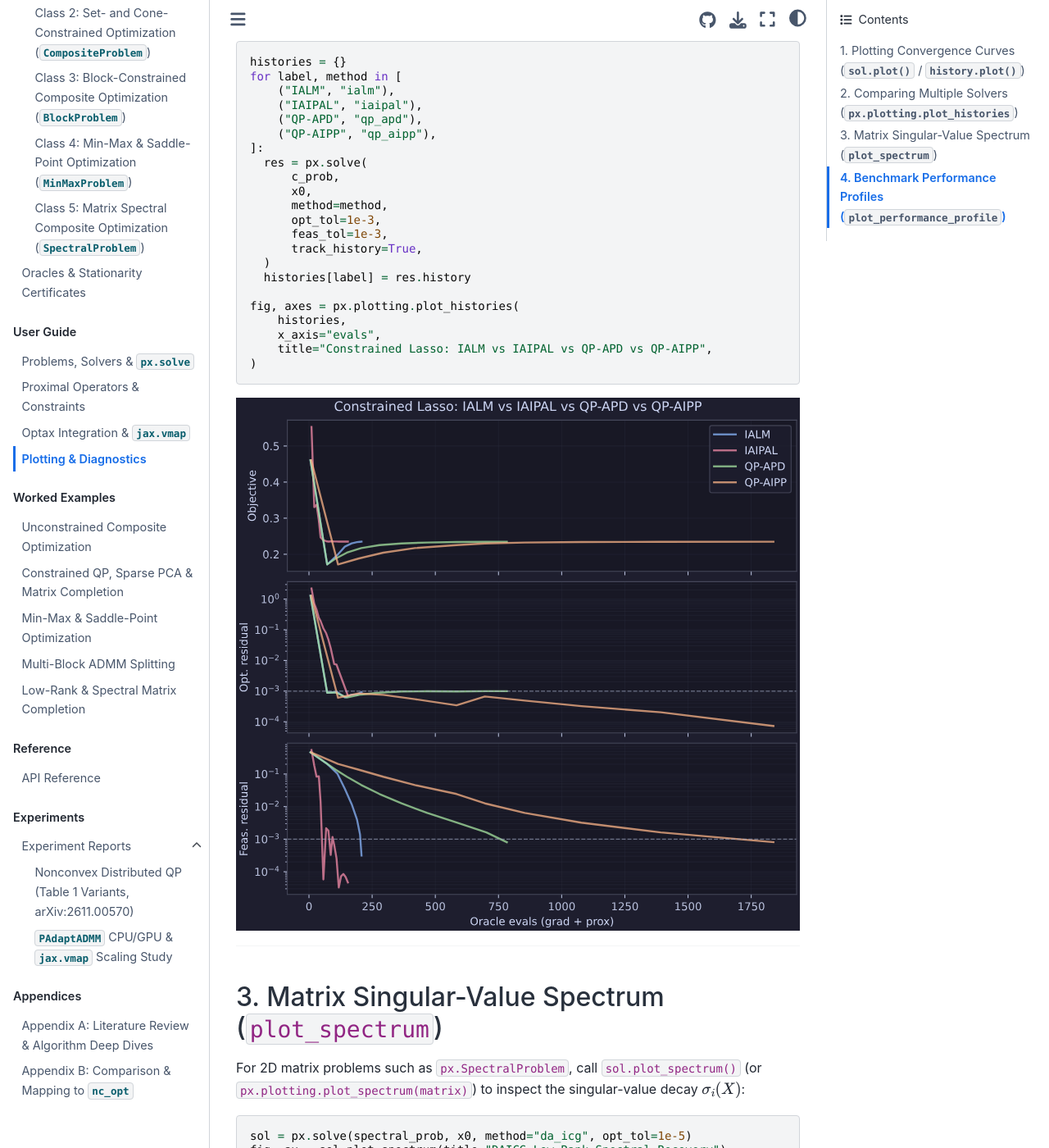
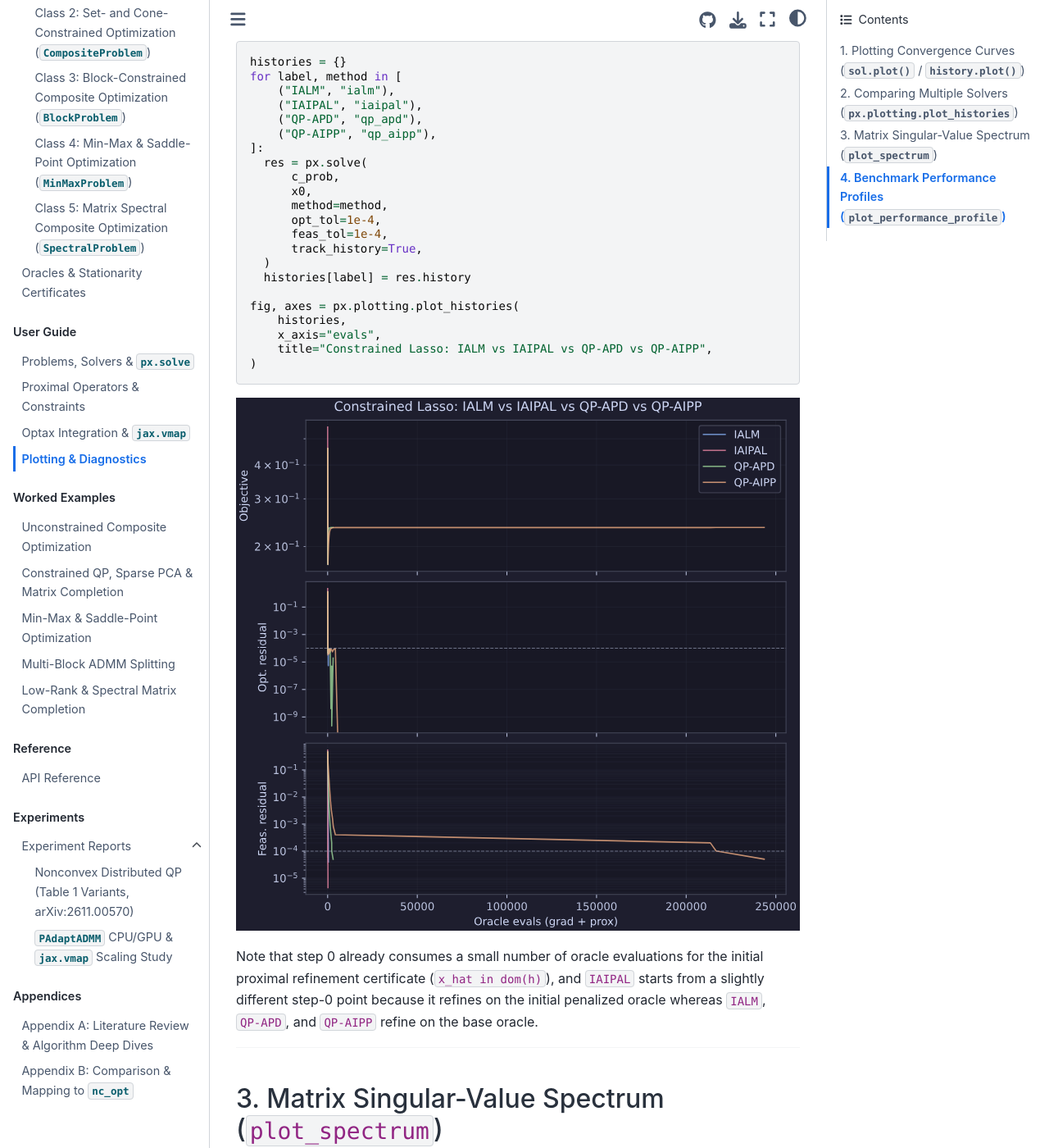
Before and after one commit to wwkong/proxax, a Sphinx documentation site: the page built from docs/guide/plotting.md, in a window 1280 px wide and 1400 px high, scrolled down 1098 px. Shown: the whole window at 82% size. Built offline with Sphinx 7.4.7 and the Sphinx Book theme 1.1.4, drawn with Linux system fonts in a browser that asks for light colours.

Commit message:
Use thinner lines, log-scale objective, 1e-4 tol, and document step-0 refinement

````diff
--- a/docs/guide/plotting.md
+++ b/docs/guide/plotting.md
@@ -58,8 +58,8 @@ for label, method in [
       c_prob,
       x0,
       method=method,
-      opt_tol=1e-3,
-      feas_tol=1e-3,
+      opt_tol=1e-4,
+      feas_tol=1e-4,
       track_history=True,
   )
   histories[label] = res.history
@@ -72,6 +72,12 @@ fig, axes = px.plotting.plot_histories(
 ```
 
 ![Constrained Lasso Comparison](../_static/plots/constrained_comparison.svg)
+
+Note that step 0 already consumes a small number of oracle evaluations for the
+initial proximal refinement certificate (`x_hat in dom(h)`), and `IAIPAL` starts
+from a slightly different step-0 point because it refines on the initial
+penalized oracle whereas `IALM`, `QP-APD`, and `QP-AIPP` refine on the base
+oracle.
 
 ---
 
````
Also changed, not shown: docs/_static/plots/constrained_comparison.svg, docs/_static/plots/performance_profile.svg, docs/_static/plots/spectral_spectrum.svg, 1 other file.
